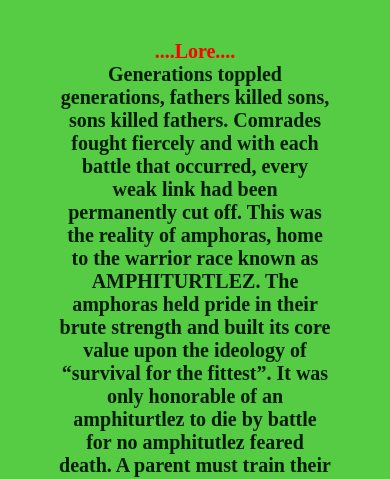
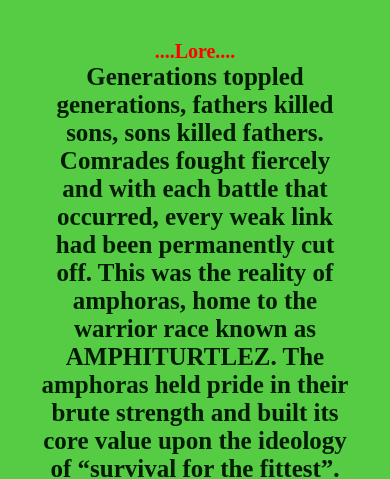
Before and after one commit to georgerandy/georgerandy.github.io, a plain HTML site: page index.html in a window 390 px wide. Shown: the part 313-792 px from the top of the page. Drawn offline with Linux system fonts and the light colour scheme; a web font is replaced by a local one.

Commit message:
secon changs

```diff
--- a/style.css
+++ b/style.css
@@ -117,8 +117,12 @@ nav .menu-btn i{
     nav .menu-btn i{
         display: block;
     }
+    .lore{
+        width: 80%;
+
+    }
     .lore p{
-        font-size: 20px;
+        font-size: 25px;
 
     }
 }
```
